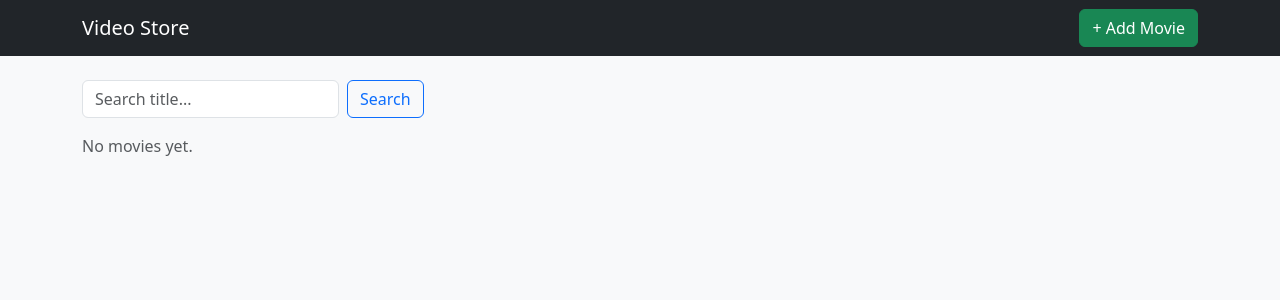
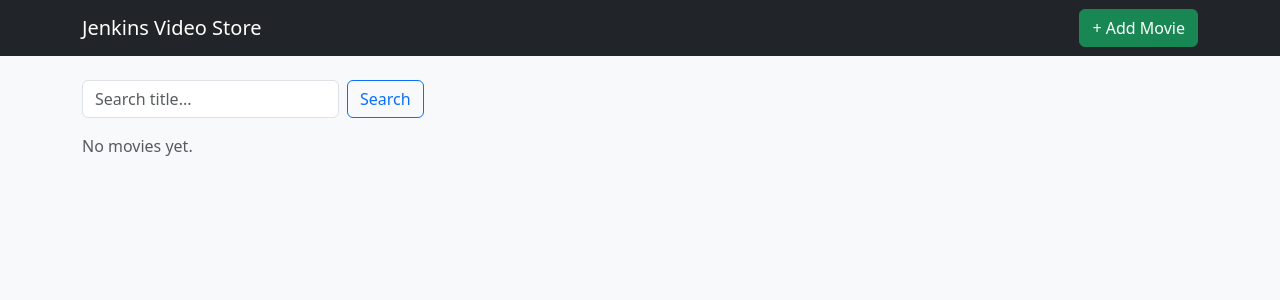
Before and after one commit to titiasaikali/videostore, a Django app: page / in a window 1280 px wide. Shown: the top 300 px of the page. Run offline with Django 5.2, Linux system fonts and the light colour scheme; data that the repository does not hold is empty.

Commit message:
Update base.html

```diff
--- a/movies/templates/movies/base.html
+++ b/movies/templates/movies/base.html
@@ -3,13 +3,13 @@
 <head>
   <meta charset="utf-8" />
   <meta name="viewport" content="width=device-width,initial-scale=1" />
-  <title>{% block title %}Video Store{% endblock %}</title>
+  <title>{% block title %}Jenkins Video Store{% endblock %}</title>
   <link href="https://cdn.jsdelivr.net/npm/bootstrap@5.3.0/dist/css/bootstrap.min.css" rel="stylesheet">
 </head>
 <body class="bg-light">
 <nav class="navbar navbar-dark bg-dark mb-4">
   <div class="container">
-    <a class="navbar-brand" href="{% url 'movies:movie_list' %}">Video Store</a>
+    <a class="navbar-brand" href="{% url 'movies:movie_list' %}">Jenkins Video Store</a>
     <a class="btn btn-success" href="{% url 'movies:movie_create' %}">+ Add Movie</a>
   </div>
 </nav>
```
